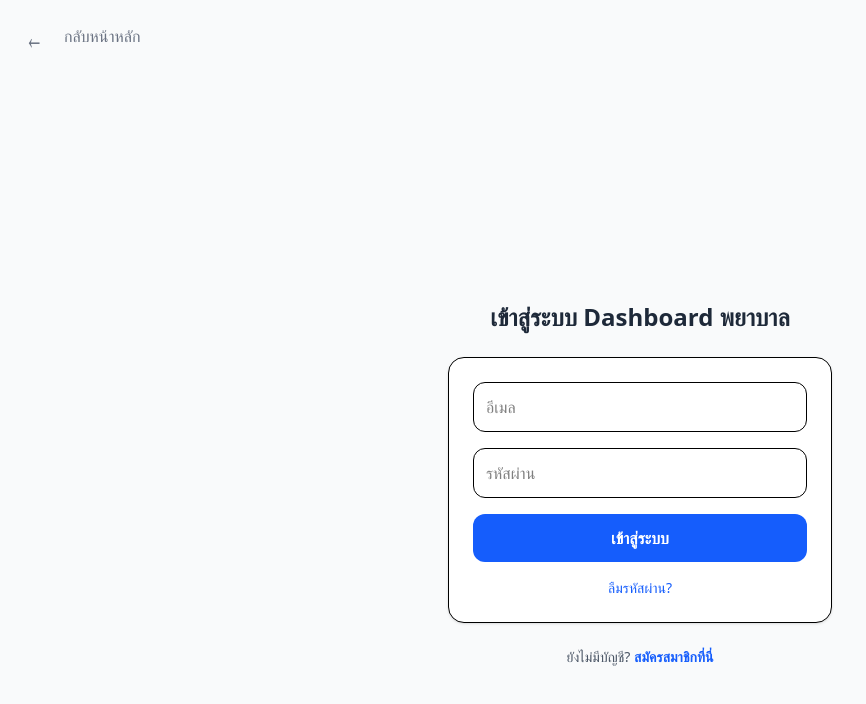
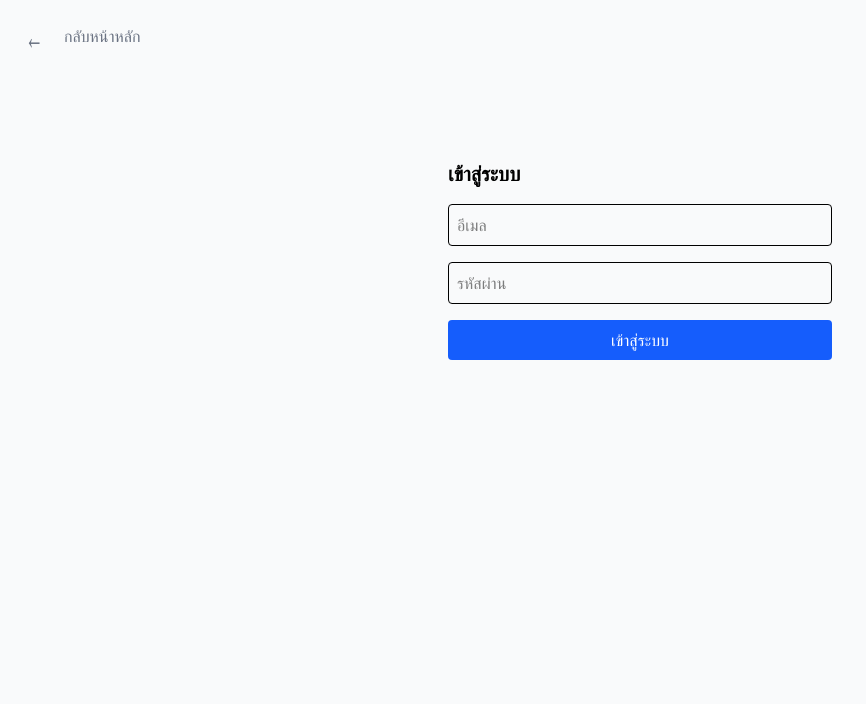
Before and after one commit to onanongt131/my-nursing-dashboard, a Next.js app: page /login in a window 1280 px wide. Shown: the top 704 px of the page, without its empty margins (0-866 px from the left). Built offline with nearby package versions, Linux system fonts and the light colour scheme; no server answers.

Commit message:
fix: add login/actions

```diff
--- a/package.json
+++ b/package.json
@@ -11,16 +11,20 @@
     "@auth/supabase-adapter": "^1.11.2",
     "@supabase/ssr": "^0.12.0",
     "@supabase/supabase-js": "^2.110.0",
+    "bcryptjs": "^3.0.3",
     "lucide-react": "^1.22.0",
     "next": "16.2.9",
     "next-auth": "^4.24.14",
+    "nodemailer": "^7.0.13",
     "react": "19.2.4",
     "react-dom": "19.2.4",
     "recharts": "^3.9.1"
   },
   "devDependencies": {
     "@tailwindcss/postcss": "^4.3.2",
+    "@types/bcryptjs": "^2.4.6",
     "@types/node": "^20.19.43",
+    "@types/nodemailer": "^8.0.1",
     "@types/react": "^19",
     "@types/react-dom": "^19",
     "tailwindcss": "^4",
--- /dev/null
+++ b/src/app/login/actions.ts
@@ -0,0 +1,24 @@
+"use server";
+
+import { createClient } from "@/utils/supabase/server"; // ใช้ client ฝั่ง server
+import { redirect } from "next/navigation";
+
+export async function loginAction(formData: FormData) {
+  const email = formData.get("email") as string;
+  const password = formData.get("password") as string;
+
+  const supabase = await createClient();
+
+  const { error } = await supabase.auth.signInWithPassword({
+    email,
+    password,
+  });
+
+  if (error) {
+    // ส่งค่า error กลับไปแสดงในหน้า UI
+    return { error: error.message };
+  }
+
+  // Login สำเร็จ
+  redirect("/");
+}
--- a/src/app/login/page.tsx
+++ b/src/app/login/page.tsx
@@ -1,78 +1,30 @@
-// src/app/login/page.tsx
-import { redirect } from 'next/navigation';
-import { signIn } from "@/auth";
-import Link from 'next/link';
-import { SubmitButton } from "@/components/SubmitButton"; // import ปุ่มที่เราสร้างใหม่
+"use client";
 
-export default async function LoginPage({ searchParams }: { searchParams: Promise<{ error?: string }> }) {
-  const { error } = await searchParams;
+import { loginAction } from "./actions";
+import { useActionState } from "react"; // ตรวจสอบว่าใช้ React 19 หรือใช้ useFormState ในรุ่นเก่ากว่า
+
+export default function LoginPage() {
+  // รับค่าสถานะการ login
+  const [state, action, isPending] = useActionState(loginAction, undefined);
 
   return (
-    <div className="flex flex-col items-center justify-center min-h-screen p-4 bg-gray-50">
-      <h1 className="text-2xl font-bold mb-6 text-gray-800">เข้าสู่ระบบ Dashboard พยาบาล</h1>
+    <form action={action} className="flex flex-col gap-4 max-w-sm mx-auto mt-20">
+      <h1 className="text-xl font-bold">เข้าสู่ระบบ</h1>
 
-      {error && (
-        <div className="mb-4 p-3 bg-red-100 text-red-700 rounded-lg w-full max-w-sm text-center text-sm">
-          อีเมลหรือรหัสผ่านไม่ถูกต้อง
-        </div>
+      {state?.error && (
+        <p className="text-red-500 text-sm">{state.error}</p>
       )}
 
-      <form
-        action={async (formData) => {
-          "use server";
-          try {
-            await signIn("credentials", formData, { redirectTo: "/" });
-          } catch (error: any) {
-            // **ส่วนนี้สำคัญมาก**
-            // Auth.js จะโยน error ชนิดหนึ่งเพื่อสั่ง Redirect
-            // เราต้องเช็คก่อนว่าใช่ error การ Redirect หรือไม่
-            if (error?.type === "CredentialsSignin") {
-              return redirect("/login?error=true");
-            }
+      <input name="email" type="email" placeholder="อีเมล" required className="p-2 border rounded" />
+      <input name="password" type="password" placeholder="รหัสผ่าน" required className="p-2 border rounded" />
 
-            // ถ้าเป็น redirect error (ซึ่งไม่ใช่ error จริงๆ) ให้ re-throw ให้ระบบทำงานต่อ
-            if (error instanceof Error && error.message === "NEXT_REDIRECT") {
-              throw error;
-            }
-
-            // ถ้าเป็น error อื่นๆ ให้ throw
-            throw error;
-          }
-        }}
-        className="flex flex-col gap-4 w-full max-w-sm bg-white p-6 rounded-2xl shadow-sm border"
+      <button
+        type="submit"
+        disabled={isPending}
+        className="bg-blue-600 text-white p-2 rounded disabled:bg-gray-400"
       >
-        <input
-          name="email"
-          type="email"
-          placeholder="อีเมล"
-          required
-          className="p-3 border rounded-xl"
-        />
-        <input
-          name="password"
-          type="password"
-          placeholder="รหัสผ่าน"
-          required
-          className="p-3 border rounded-xl"
-        />
-
-        {/* ใช้ SubmitButton แทนปุ่มแบบเดิม */}
-        <SubmitButton />
-
-        {/* ลิงก์ลืมรหัสผ่าน */}
-        <Link href="/forgot-password" className="text-sm text-blue-600 text-center hover:underline">
-          ลืมรหัสผ่าน?
-        </Link>
-      </form>
-
-      <div className="mt-6 text-center">
-        <p className="text-sm text-gray-600">
-          ยังไม่มีบัญชี? {' '}
-          <Link href="/register" className="text-blue-600 font-bold hover:underline">
-            สมัครสมาชิกที่นี่
-          </Link>
-        </p>
-      </div>
-    </div>
+        {isPending ? "กำลังเข้าสู่ระบบ..." : "เข้าสู่ระบบ"}
+      </button>
+    </form>
   );
 }
--- /dev/null
+++ b/src/auth.config.ts
@@ -0,0 +1,15 @@
+// src/auth.config.ts
+import type { NextAuthConfig } from "next-auth";
+
+export const authConfig = {
+  providers: [], // ใส่ providers ตรงนี้ได้ แต่ห้ามใส่ adapter
+  session: { strategy: "jwt" },
+  callbacks: {
+    authorized({ auth, request: { nextUrl } }) {
+      const isLoggedIn = !!auth?.user;
+      const isPublicPage = ["/login", "/register"].includes(nextUrl.pathname);
+      if (!isLoggedIn && !isPublicPage) return false; // Redirect ไป login
+      return true;
+    },
+  },
+} satisfies NextAuthConfig;
--- a/src/auth.ts
+++ b/src/auth.ts
@@ -1,11 +1,14 @@
+// src/auth.ts
 import NextAuth from "next-auth";
 import { SupabaseAdapter } from "@auth/supabase-adapter";
 import GitHub from "next-auth/providers/github";
+import { authConfig } from "./auth.config";
 
 export const { handlers, auth, signIn, signOut } = NextAuth({
+  ...authConfig,
   adapter: SupabaseAdapter({
-    url: process.env.NEXT_PUBLIC_SUPABASE_URL || "",
-    secret: process.env.SUPABASE_SERVICE_ROLE_KEY || "",
+    url: process.env.NEXT_PUBLIC_SUPABASE_URL!,
+    secret: process.env.SUPABASE_SERVICE_ROLE_KEY!,
   }),
   providers: [
     GitHub({
@@ -13,6 +16,4 @@ export const { handlers, auth, signIn, signOut } = NextAuth({
       clientSecret: process.env.AUTH_GITHUB_SECRET || "",
     }),
   ],
-  secret: process.env.AUTH_SECRET,
-  session: { strategy: "jwt" },
 });
--- a/src/middleware.ts
+++ b/src/middleware.ts
@@ -1,23 +1,9 @@
-import { auth } from "@/auth";
-import { NextResponse } from "next/server";
-import type { NextRequest } from "next/server";
+// src/middleware.ts
+import NextAuth from "next-auth";
+import { authConfig } from "./auth.config";
 
-export default auth((req: any) => {
-  const isLoggedIn = !!req.auth;
-  console.log("DEBUG: Is Logged In?", isLoggedIn); // เช็ค Log ใน Vercel
-
-  const { nextUrl } = req;
-  const isPublicPage = ["/login", "/register"].includes(nextUrl.pathname);
-
-  if (!isLoggedIn && !isPublicPage) {
-    console.log("DEBUG: Redirecting to login...");
-    return NextResponse.redirect(new URL("/login", nextUrl));
-  }
-
-  return NextResponse.next();
-});
+export const { auth: middleware } = NextAuth(authConfig);
 
 export const config = {
-  // ลองเปลี่ยนเป็นแบบนี้ดูครับ ให้ครอบคลุมทุกอย่าง ยกเว้น static files
   matcher: ["/((?!api/auth|_next/static|_next/image|favicon.ico).*)"],
 };
```
Also changed, not shown: 1 other file (tests, documents, lock files or other folders).
